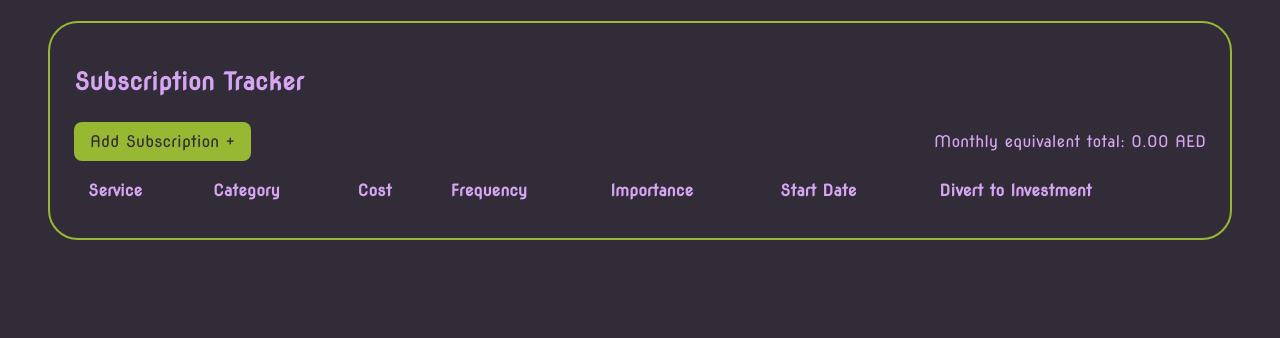
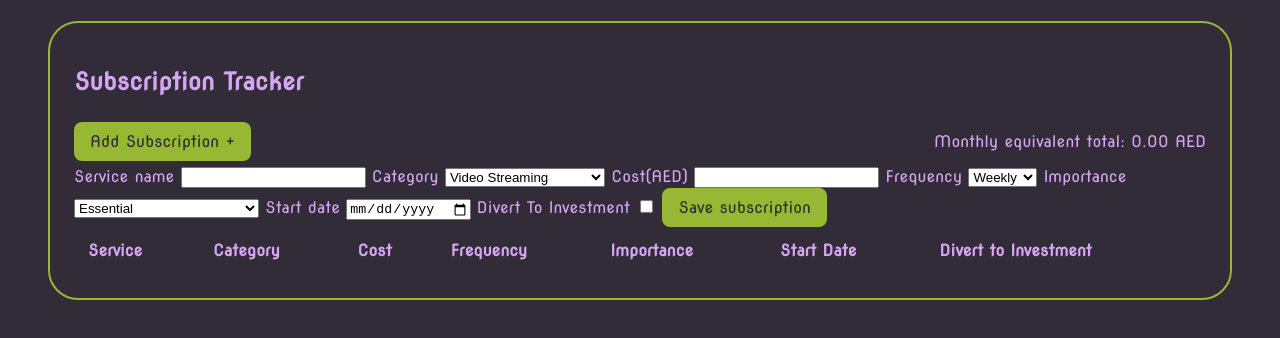
Before and after one commit to ourocode/Little-Help, a website: page public/index.html in a window 1280 px wide. Shown: the part 152-490 px from the top of the page. Drawn offline with Linux system fonts and the light colour scheme.

Commit message:
Add subscription form with input validation

```diff
--- a/public/index.html
+++ b/public/index.html
@@ -23,6 +23,50 @@
         <p>Monthly equivalent total: <span id="monthly-total">0.00</span> AED</p>
         </div>
 
+        <form id="subscription-form">
+
+            <label for="subscription-name">Service name</label>
+            <input type="text" id="subscription-name" name="subscription_name" required>
+
+            <label for="category-dropdown">Category</label>
+            <select name="Category" id="category-dropdown">
+                <option value="Video-Streaming">Video Streaming</option>
+                <option value="Music-Streaming">Music Streaming</option>
+                <option value="Fitness-Wellness">Fitness & Wellness</option>
+                <option value="Software-Productivity">Software & Productivity</option>
+                <option value="Gaming">Gaming</option>
+                <option value="Learning-Education">Learning & Education</option>
+            </select>
+
+            <label for="cost">Cost(AED)</label>
+            <input type="number" id="cost" name="amount_per_payment"
+                   min="0.01" step="0.01" required>
+
+            <label for="frequency-dropbox">Frequency</label>
+            <select name="Frequency" id="frequency-dropbox">
+                <option value="Weekly">Weekly</option>
+                <option value="Monthly">Monthly</option>
+                <option value="Yearly">Yearly</option>
+            </select>
+
+            <label for="Importance-dropbox">Importance</label>
+            <select name="Importance" id="Importance-dropbox">
+                <option value="5">Essential</option>
+                <option value="4">Important</option>
+                <option value="3">Slightly Important</option>
+                <option value="2">Not Important</option>
+                <option value="1">Why Am I Paying For This?</option>
+            </select>
+
+            <label for="start-date">Start date</label>
+            <input type="date" id="start-date" name="start_date" required>
+
+            <label for="divert-to-investment">Divert To Investment</label>
+                <input type="checkbox" id="divert-to-investment"
+                       name="divert_to_investment">
+            <button type="submit">Save subscription</button>
+        </form>
+
         <div class="table-container">
             <table>
             <thead>
```
